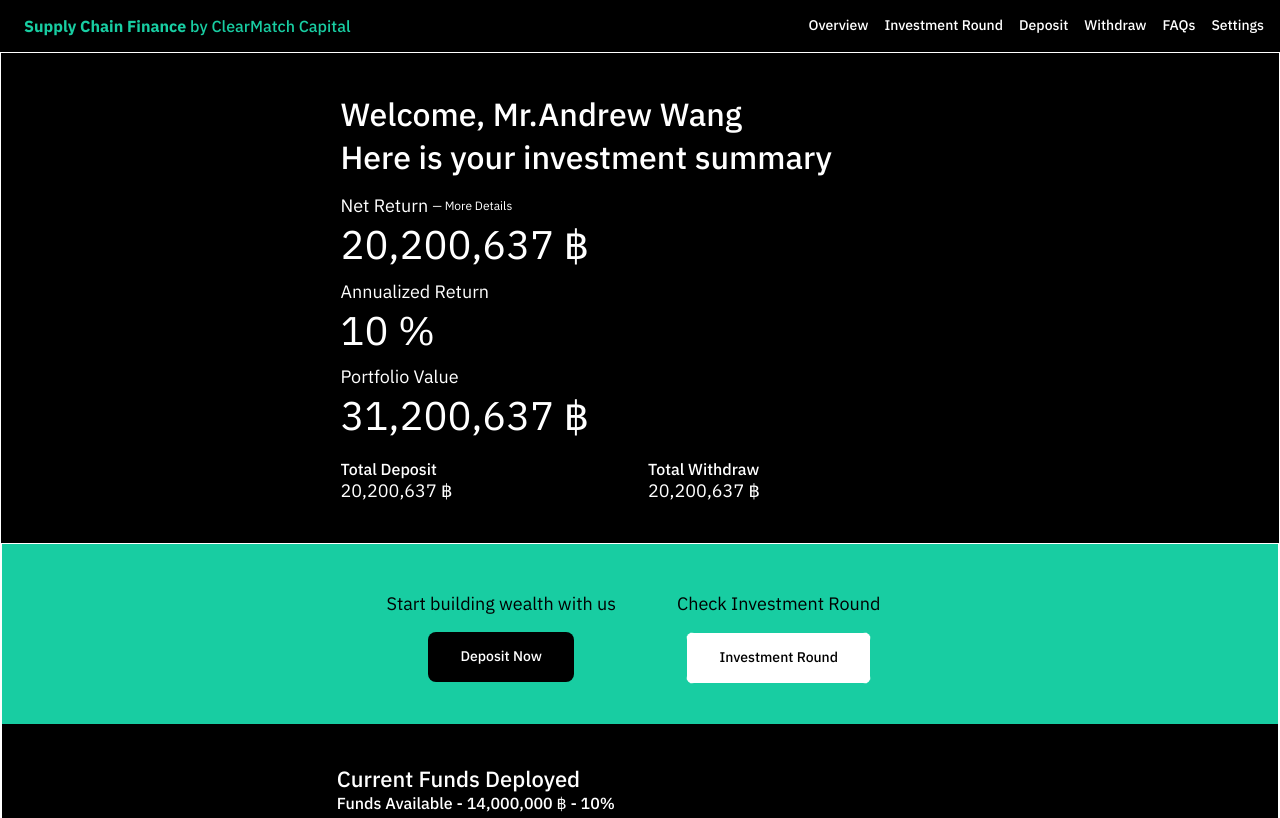
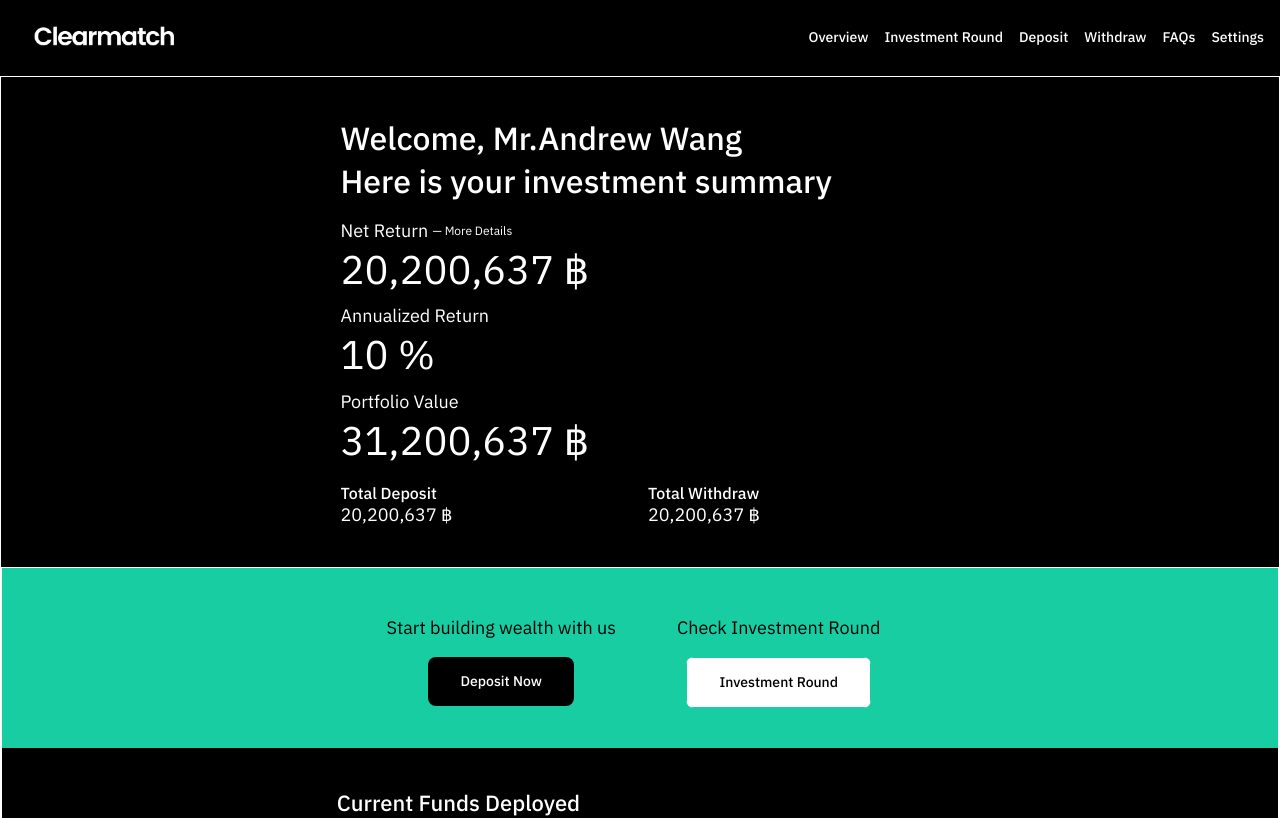
Before and after one commit to winliewpairat/pp-design-sandbox, a Next.js app: page / in a window 1280 px wide. Shown: the top 818 px of the page. Built offline with nearby package versions, Linux system fonts and the light colour scheme.

Commit message:
new logo

```diff
--- a/components/nav.jsx
+++ b/components/nav.jsx
@@ -2,6 +2,7 @@ import React from "react";
 import styles from "./nav.module.scss";
 import Link from "next/link";
 import Menu from "./menu";
+import "../public/CMC-W-Logo.svg"
 
 class NavBar extends React.Component {
   render() {
@@ -9,7 +10,7 @@ class NavBar extends React.Component {
       <header>
         <div className={styles.container}>
           <div className={styles.logo}>
-            <strong>Supply Chain Finance</strong> by ClearMatch Capital
+            <img src="/CMC-W-Logo.svg" width={160} />
           </div>
           <nav className={styles.navbar}>
             <div className={styles.linkStyle}>
@@ -24,7 +25,7 @@ class NavBar extends React.Component {
         </div>
         <div className={styles.containerMobile}>
           <div className={styles.logo}>
-            <strong>Supply Chain Finance</strong> by ClearMatch Capital
+          <img src="/CMC-W-Logo.svg" width={120} />
           </div>
           <nav className={styles.navbar}>
             <div className={styles.linkStyle}>
```
Also changed, not shown: public/CMC-W-Logo.svg (added), public/info.png (deleted).
